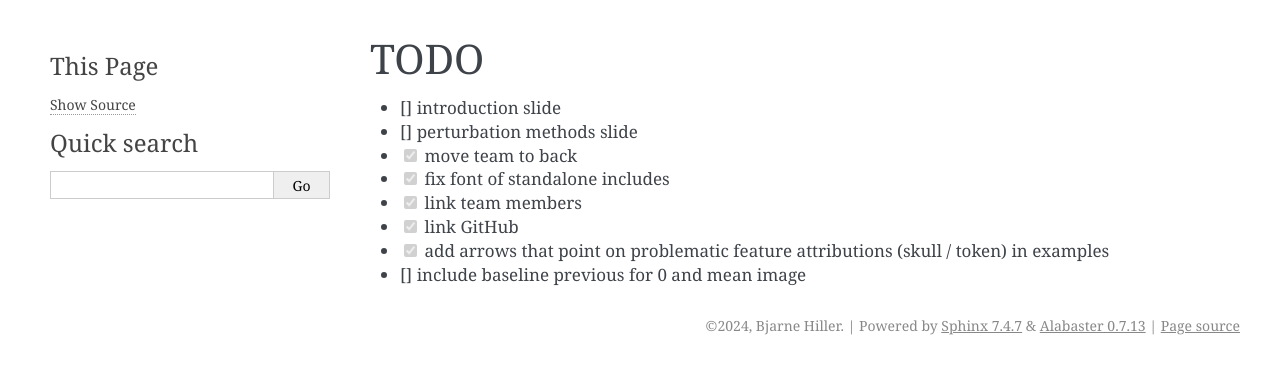
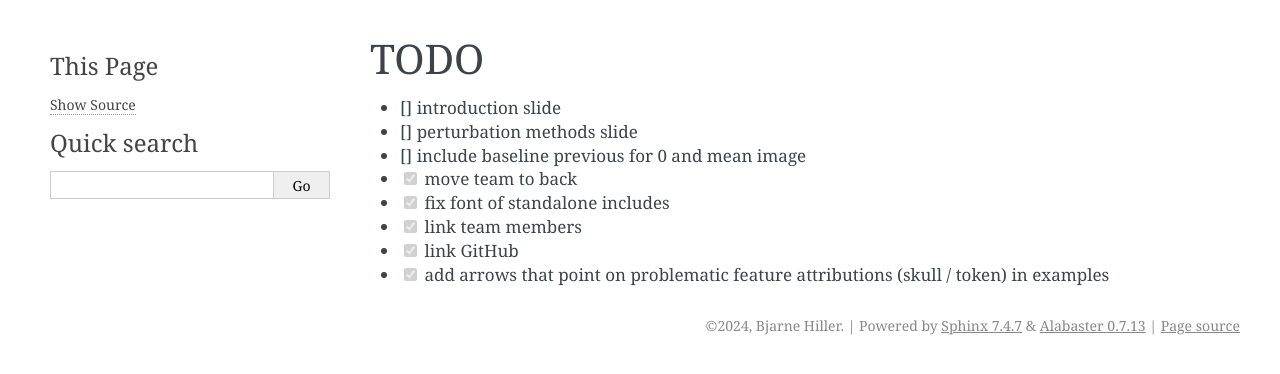
Before and after one commit to bckrlab/ad-fidelity, a Sphinx documentation site: the page built from docs/presentations/2025-03-09_bvm/TODO.md, in a window 1280 px wide. Shown: the top 374 px of the page. Built offline with Sphinx 7.4.7, drawn with Linux system fonts in a browser that asks for light colours.

Commit message:
update slides

```diff
--- a/docs/presentations/2025-03-09_bvm/TODO.md
+++ b/docs/presentations/2025-03-09_bvm/TODO.md
@@ -2,9 +2,9 @@
 
 - [] introduction slide
 - [] perturbation methods slide
+- [] include baseline previous for 0 and mean image
 - [x] move team to back
 - [x] fix font of standalone includes
 - [x] link team members
 - [x] link GitHub
 - [x] add arrows that point on problematic feature attributions (skull / token) in examples
-- [] include baseline previous for 0 and mean image
```
Also changed, not shown: 1 other file.
